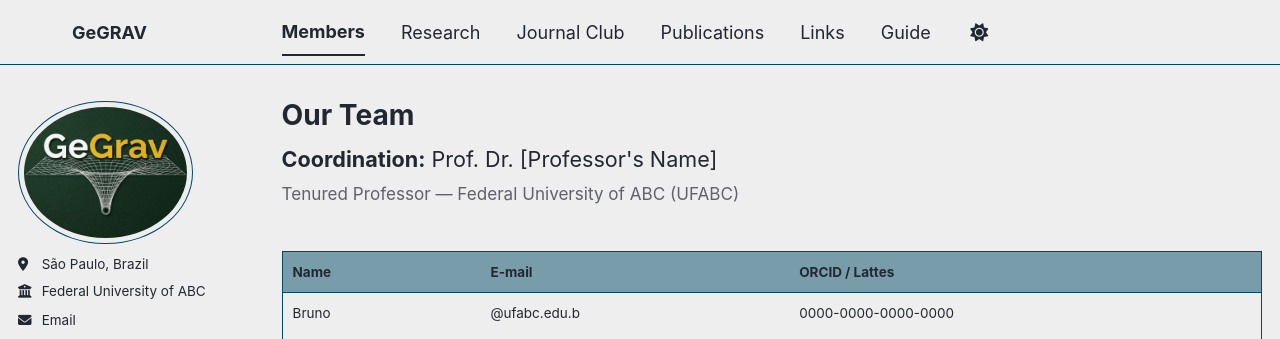
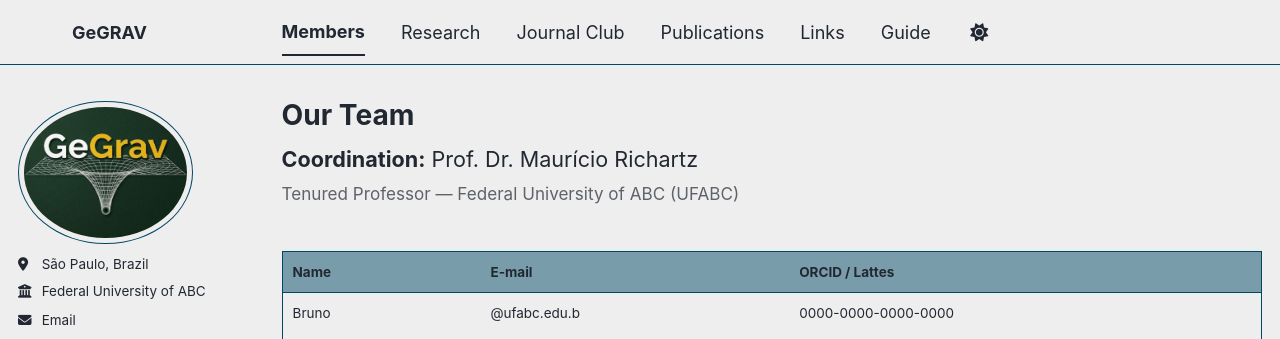
Before and after one commit to gegrav-ufabc/gegrav-ufabc.github.io, a Jekyll site: the page built from _pages/year-archive.html, in a window 1280 px wide and 900 px high. Shown: the top 339 px of the window. Built offline with Jekyll 4.4.1, drawn with Linux system fonts in a browser that asks for light colours; a style sheet for code colours, icons or effects is not loaded.

Commit message:
Update year-archive.html

```diff
--- a/_pages/year-archive.html
+++ b/_pages/year-archive.html
@@ -10,7 +10,7 @@ redirect_from:
 
 <div style="margin-bottom: 30px; padding-bottom: 15px; border-bottom: 2px solid var(--table-border-color);">
   <p style="margin: 0; font-size: 1.2em; color: var(--text-color);">
-    <strong>Coordination:</strong> Prof. Dr. [Professor's Name]
+    <strong>Coordination:</strong> Prof. Dr. Maurício Richartz
   </p>
   <p style="margin: 5px 0 0 0; color: var(--text-color); opacity: 0.7; font-size: 0.95em;">
     Tenured Professor — Federal University of ABC (UFABC)
```
